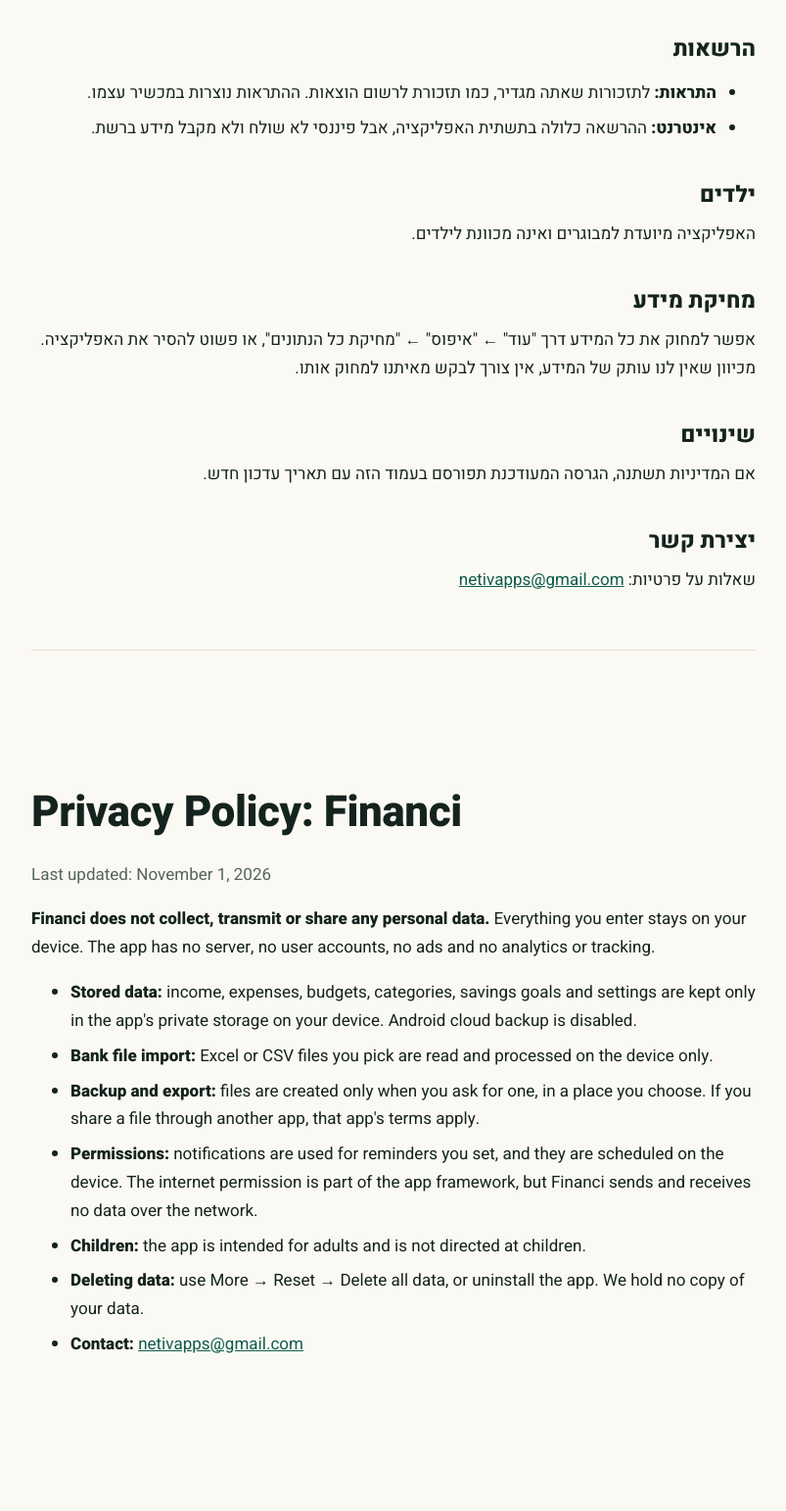
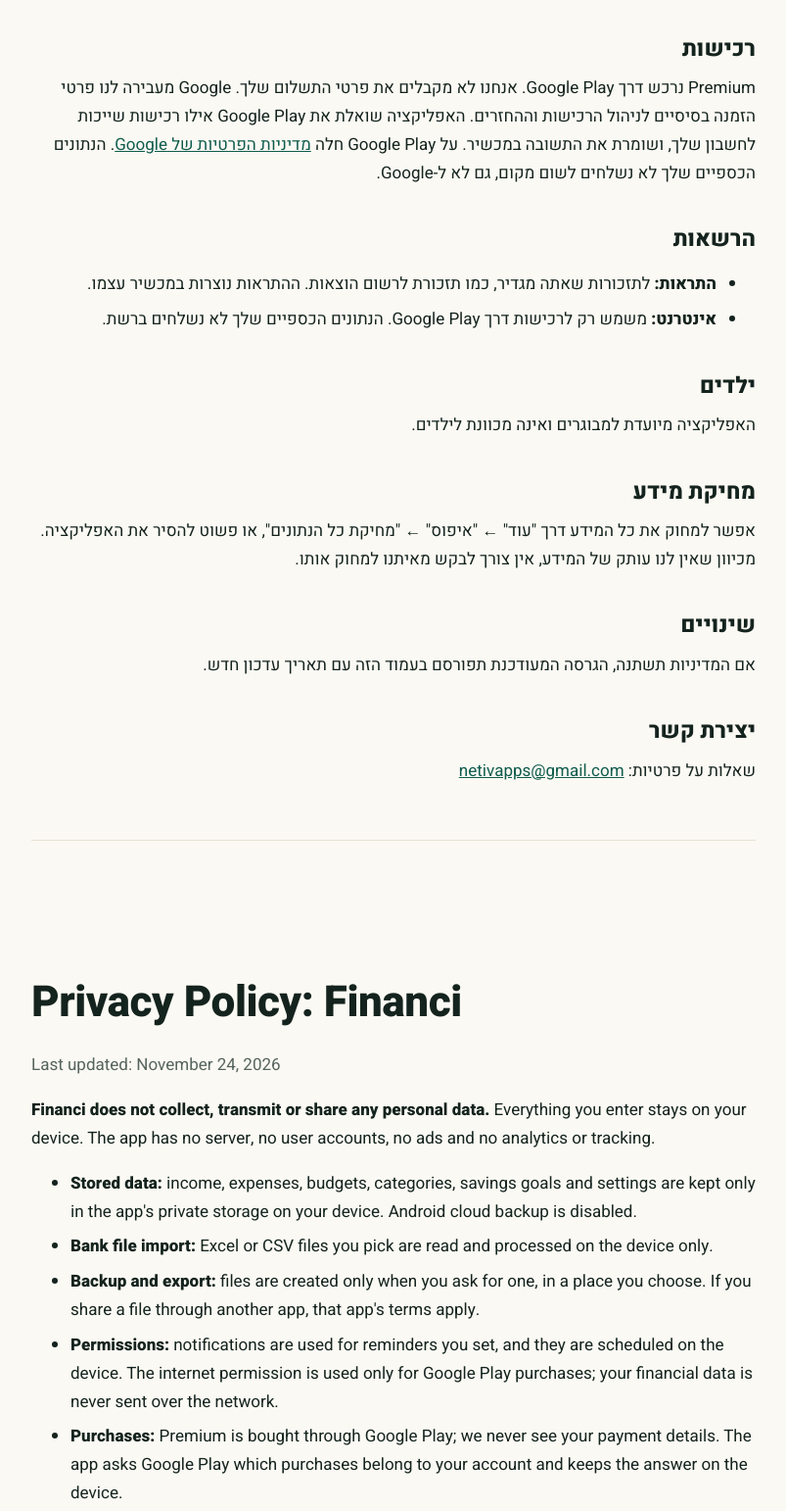
Before and after one commit to netivapps/netivapps.github.io, a plain HTML site: page financi/privacy.html in a window 1280 px wide. Shown: the part 829-2371 px from the top of the page at 98% size, without its empty margins (238-1041 px from the left). Drawn offline with Linux system fonts and the light colour scheme.

Commit message:
פיננסי: Premium in the page and privacy policy
Co-Authored-By: Claude Opus 5.5 <noreply@anthropic.com>

```diff
--- a/financi/privacy.html
+++ b/financi/privacy.html
@@ -17,7 +17,7 @@
 <main id="main">
 <article class="page"><a class="crumb" href="./">→ פיננסי</a>
 <h1>מדיניות פרטיות: פיננסי</h1>
-<p class="muted">עודכן: 1 בנובמבר 2026 · <a href="#en">English below</a></p>
+<p class="muted">עודכן: 24 בנובמבר 2026 · <a href="#en">English below</a></p>
 
 <h2>בקצרה</h2>
 <p><strong>פיננסי לא אוסף, לא שולח ולא משתף שום מידע אישי.</strong> כל מה שאתה מזין נשמר רק במכשיר שלך. לאפליקציה אין שרת, אין חשבון משתמש, אין פרסומות ואין כלי מעקב או סטטיסטיקה.</p>
@@ -35,10 +35,13 @@
 <li><strong>גיבוי וייצוא:</strong> כשאתה בוחר לגבות או לייצא, נוצר קובץ במקום שאתה בוחר. אם תבחר לשתף אותו (למשל במייל או בכונן ענן), השיתוף נעשה דרך האפליקציה שבחרת, וחל עליו מה שקבעה אותה אפליקציה.</li>
 </ul>
 
+<h2>רכישות</h2>
+<p>Premium נרכש דרך Google Play. אנחנו לא מקבלים את פרטי התשלום שלך. Google מעבירה לנו פרטי הזמנה בסיסיים לניהול הרכישות וההחזרים. האפליקציה שואלת את Google Play אילו רכישות שייכות לחשבון שלך, ושומרת את התשובה במכשיר. על Google Play חלה <a href="https://policies.google.com/privacy?hl=iw">מדיניות הפרטיות של Google</a>. הנתונים הכספיים שלך לא נשלחים לשום מקום, גם לא ל-Google.</p>
+
 <h2>הרשאות</h2>
 <ul>
 <li><strong>התראות:</strong> לתזכורות שאתה מגדיר, כמו תזכורת לרשום הוצאות. ההתראות נוצרות במכשיר עצמו.</li>
-<li><strong>אינטרנט:</strong> ההרשאה כלולה בתשתית האפליקציה, אבל פיננסי לא שולח ולא מקבל מידע ברשת.</li>
+<li><strong>אינטרנט:</strong> משמש רק לרכישות דרך Google Play. הנתונים הכספיים שלך לא נשלחים ברשת.</li>
 </ul>
 
 <h2>ילדים</h2>
@@ -56,13 +59,14 @@
 <hr>
 <section id="en" dir="ltr" lang="en">
 <h1>Privacy Policy: Financi</h1>
-<p class="muted">Last updated: November 1, 2026</p>
+<p class="muted">Last updated: November 24, 2026</p>
 <p><strong>Financi does not collect, transmit or share any personal data.</strong> Everything you enter stays on your device. The app has no server, no user accounts, no ads and no analytics or tracking.</p>
 <ul>
 <li><strong>Stored data:</strong> income, expenses, budgets, categories, savings goals and settings are kept only in the app's private storage on your device. Android cloud backup is disabled.</li>
 <li><strong>Bank file import:</strong> Excel or CSV files you pick are read and processed on the device only.</li>
 <li><strong>Backup and export:</strong> files are created only when you ask for one, in a place you choose. If you share a file through another app, that app's terms apply.</li>
-<li><strong>Permissions:</strong> notifications are used for reminders you set, and they are scheduled on the device. The internet permission is part of the app framework, but Financi sends and receives no data over the network.</li>
+<li><strong>Permissions:</strong> notifications are used for reminders you set, and they are scheduled on the device. The internet permission is used only for Google Play purchases; your financial data is never sent over the network.</li>
+<li><strong>Purchases:</strong> Premium is bought through Google Play; we never see your payment details. The app asks Google Play which purchases belong to your account and keeps the answer on the device.</li>
 <li><strong>Children:</strong> the app is intended for adults and is not directed at children.</li>
 <li><strong>Deleting data:</strong> use More → Reset → Delete all data, or uninstall the app. We hold no copy of your data.</li>
 <li><strong>Contact:</strong> <a href="mailto:netivapps@gmail.com">netivapps@gmail.com</a></li>
```
Also changed, not shown: financi/index.html (+1 -0 lines).
